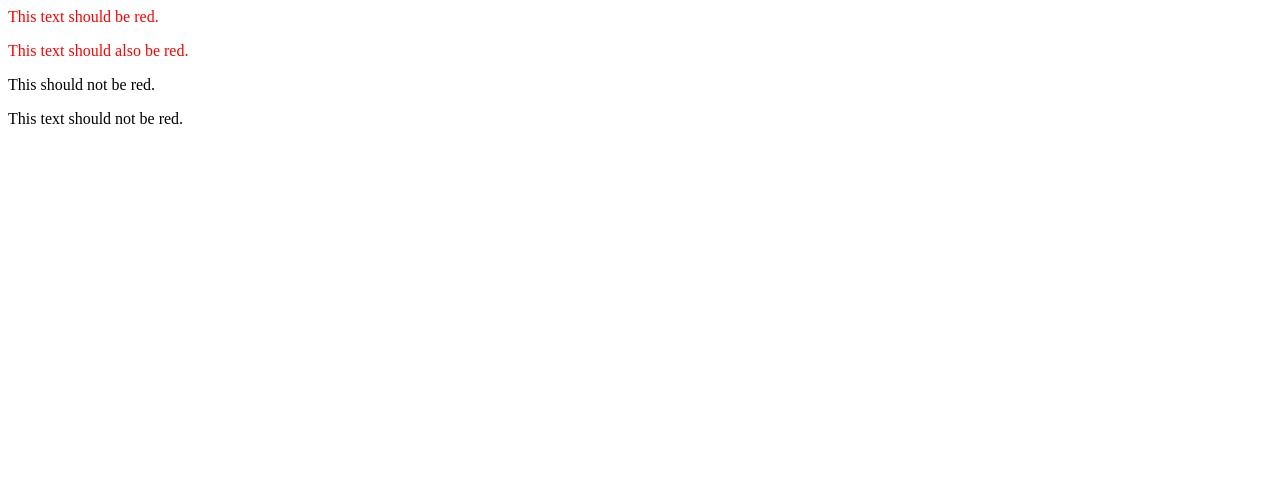
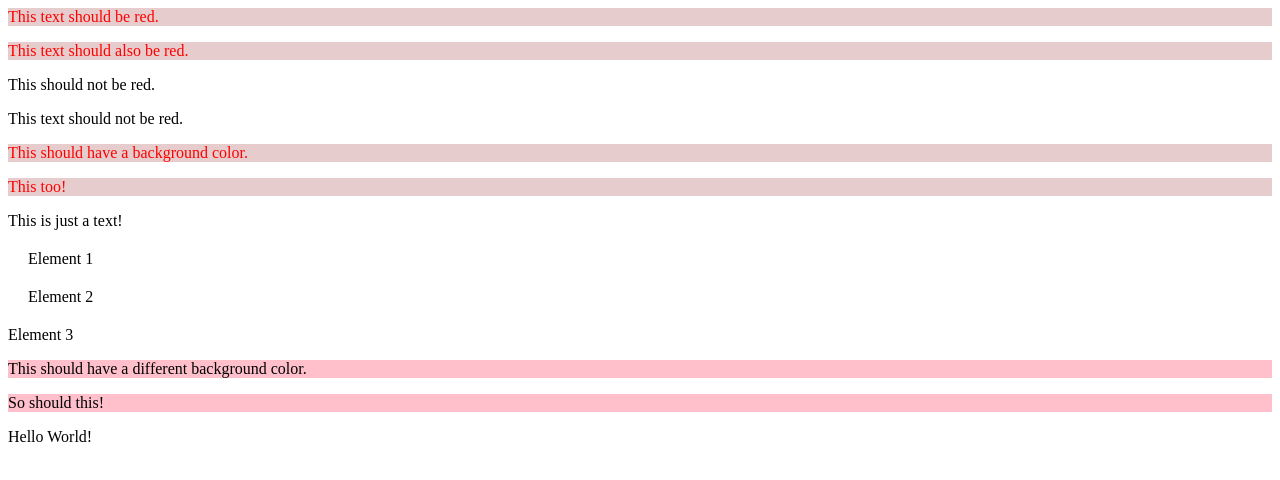
Before and after one commit to napostolova/Sirma-Academy, a plain HTML site: page CSS Selectors/Class Selector/class-selector.html in a window 1280 px wide. Drawn offline with Linux system fonts and the light colour scheme.

Commit message:
Add more class selectors

```diff
--- a/CSS Selectors/Class Selector/class-selector.html
+++ b/CSS Selectors/Class Selector/class-selector.html
@@ -13,6 +13,19 @@
     <p class="highlight">This text should also be red.</p>
     <p class="not-highlight">This should not be red.</p>
     <p>This text should not be red.</p>
+
+    <div class="highlight">This should have a background color.</div>
+    <p class="highlight">This too!</p>
+    <p class="red">This is just a text!</p>
+
+    <div class="common-style">Element 1</div>
+    <p class="common-style">Element 2</p>
+    <p>Element 3</p>
+
+    <div class="second-highlight">This should have a different background color.</div>
+    <p class="second-highlight">So should this!</p>
+    <p>Hello World!</p>
+
 </body>
 
 </html>
--- a/CSS Selectors/Class Selector/style.css
+++ b/CSS Selectors/Class Selector/style.css
@@ -1,3 +1,12 @@
 .highlight {
     color: red;
+    background-color: rgb(230, 204, 204);
 }
+
+.common-style {
+    margin: 20px;
+}
+
+.second-highlight {
+    background-color: pink ;
+}
```
